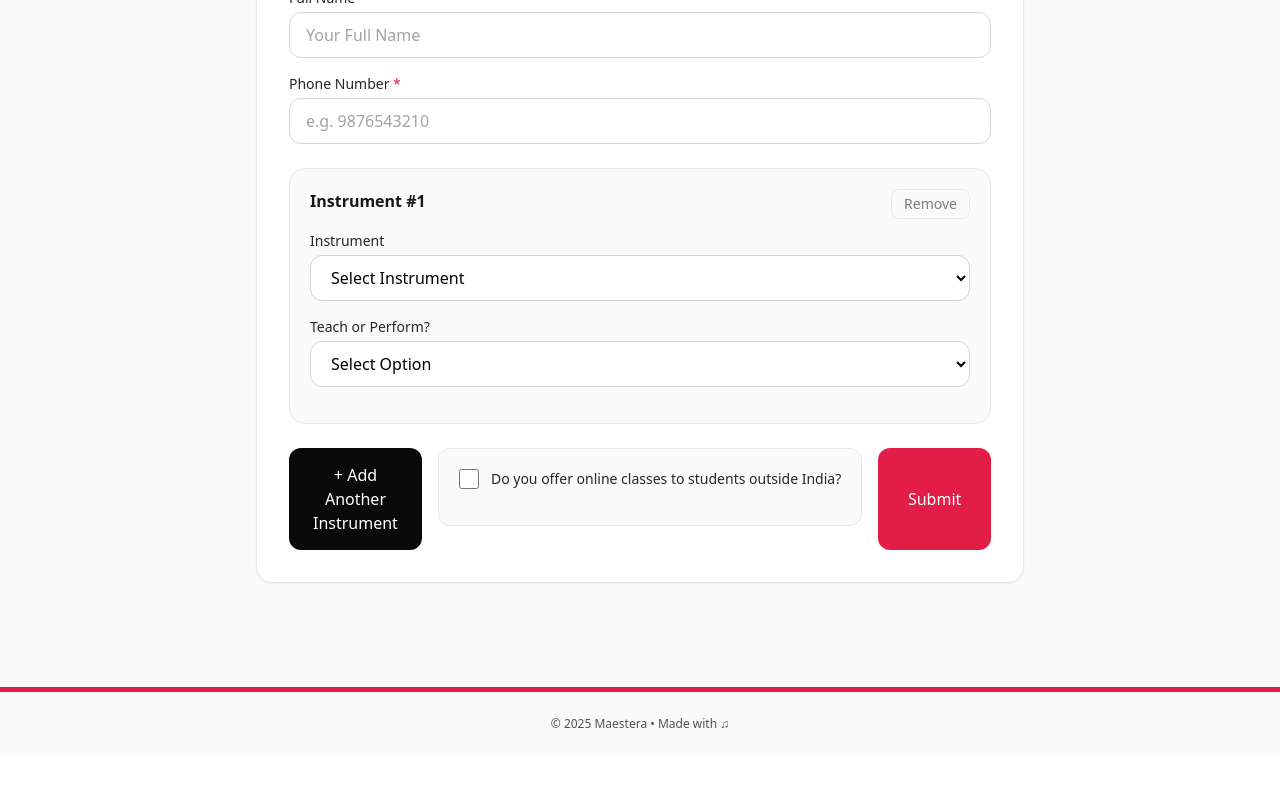
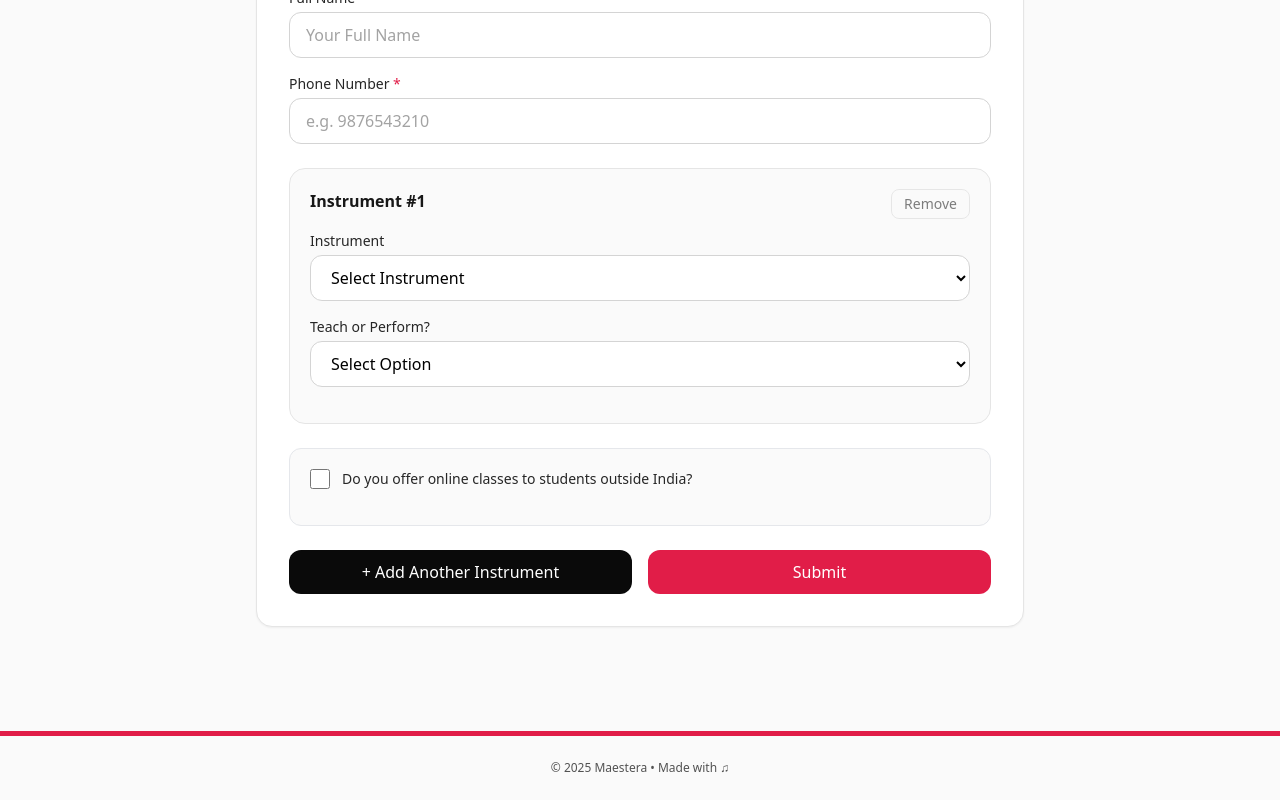
Before and after one commit to sudhanshuXd07/maestera-onboarding, a React (Vite) app: page /part2 in a window 1280 px wide. Shown: the part 463-1263 px from the top of the page. Before the commit the page ends 1219 px from the top, so only its background shows below. Built offline with nearby package versions, Linux system fonts and the light colour scheme.

Commit message:
Update Part2.jsx

```diff
--- a/src/Part2.jsx
+++ b/src/Part2.jsx
@@ -326,15 +326,7 @@ export default function Part2() {
               </div>
             ))}
 
-            <div className="flex flex-col md:flex-row gap-4">
-              <button
-                type="button"
-                onClick={addRow}
-                className="flex-1 px-6 py-2.5 rounded-xl text-white"
-                style={{ backgroundColor: "#0a0a0a" }}
-              >
-                + Add Another Instrument
-              </button>
+
 
               <div className="border rounded-xl p-5 mb-6 bg-neutral-50">
                 <label className="flex items-center gap-3 cursor-pointer select-none mb-4">
@@ -366,6 +358,16 @@ export default function Part2() {
                 </div>
             )}
 
+            <div className="flex flex-col md:flex-row gap-4">
+              <button
+                type="button"
+                onClick={addRow}
+                className="flex-1 px-6 py-2.5 rounded-xl text-white"
+                style={{ backgroundColor: "#0a0a0a" }}
+              >
+                + Add Another Instrument
+              </button>
+
 
               <button
                 type="button"
```
